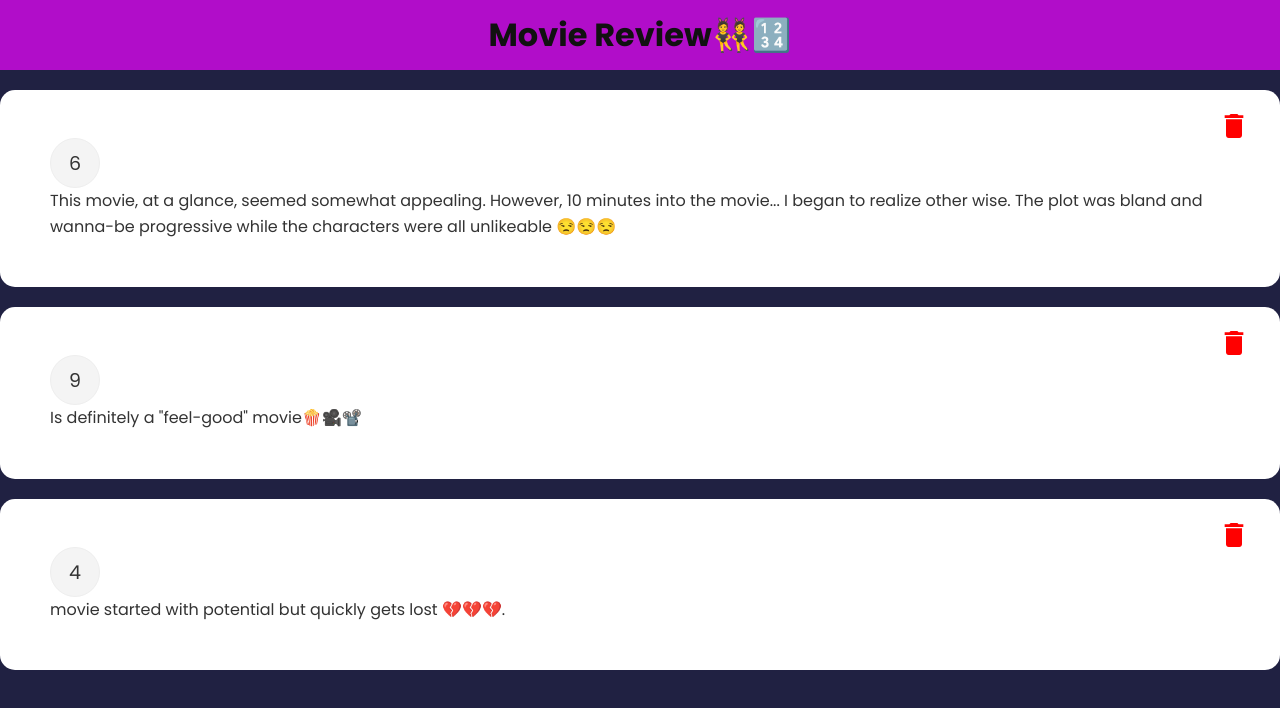
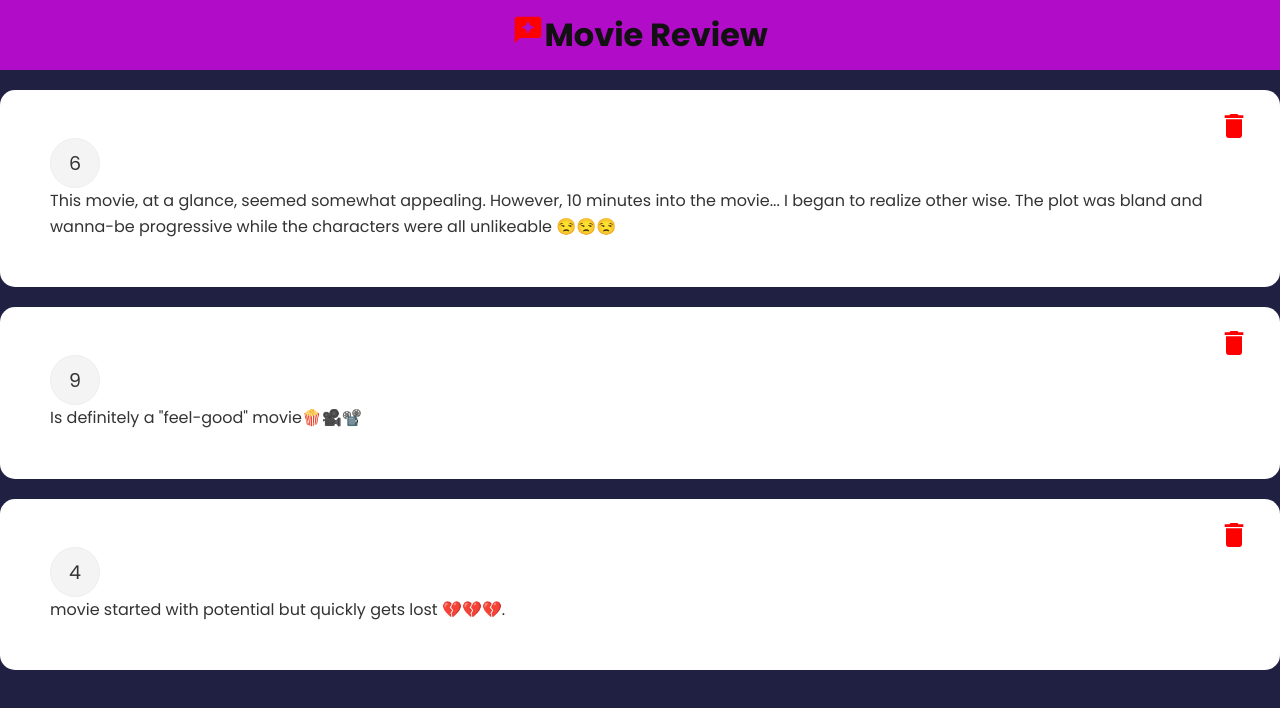
Before and after one commit to PawanNepson/FeedBack, a React (Create React App) app: page / in a window 1280 px wide. Shown: the top 708 px of the page. Built offline with nearby package versions, Linux system fonts and the light colour scheme.

Commit message:
Logo is added on Header component with react icons

```diff
--- a/src/App.js
+++ b/src/App.js
@@ -7,18 +7,18 @@ function App() {
   const [feedback, setFeedback] = useState(FeedbackData);
 
   const deleteFeedback = (id) => {
-    if (window.confirm('Are you sure you want to delete?')) {
+    if (window.confirm('Want to delete?✂️✂️✂️')) {
       setFeedback(feedback.filter((item) => item.id !== id));
     }
   };
 
   return (
-    <>
+    <div>
       <Header />
       <div className='container'>
         <FeedbackList feedback={feedback} handleDelete={deleteFeedback} />
       </div>
-    </>
+    </div>
   );
 }
 
--- a/src/components/FeedbackList.js
+++ b/src/components/FeedbackList.js
@@ -1,8 +1,9 @@
 import FeedbackItem from './FeedbackItem';
 
 function FeedbackList({ feedback, handleDelete }) {
+
     if (!feedback || feedback.length === 0) {
-        return <h2>No feedback found!</h2>;
+        return <h1 style={{ color: "red", fontFamily: "cursive" }}>Not a single review Found🔎🔎🔎 </h1>;
     }
 
     return (
--- a/src/components/Header.js
+++ b/src/components/Header.js
@@ -1,5 +1,6 @@
 
 import PropTypes from 'prop-types';
+import { MdReviews } from "react-icons/md";
 
 function Header({ bgColor, textColor, text }) {
     const headerInStyles = { backgroundColor: bgColor, color: textColor };
@@ -7,14 +8,14 @@ function Header({ bgColor, textColor, text }) {
     return (
         <header style={headerInStyles}>
             <div className='container'>
-                <h1>{text}</h1>
+                <h1><MdReviews style={{ color: "red" }} />{text}</h1>
             </div>
         </header>
     );
 }
 
 Header.defaultProps = {
-    text: 'Movie Review👯🔢',
+    text: 'Movie Review',
     bgColor: '#B10DC9',
     textColor: '#111111',
 };
```
